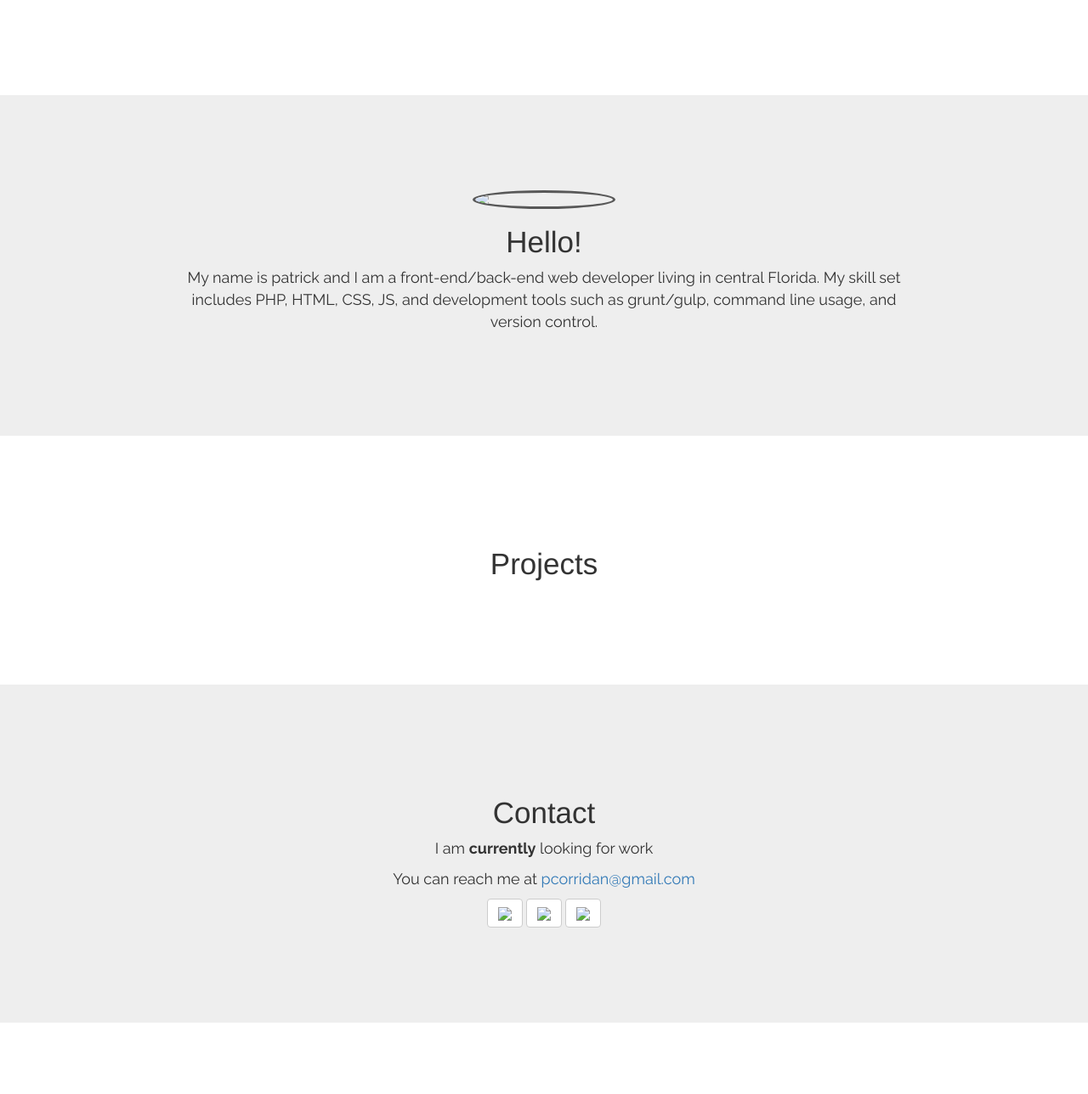
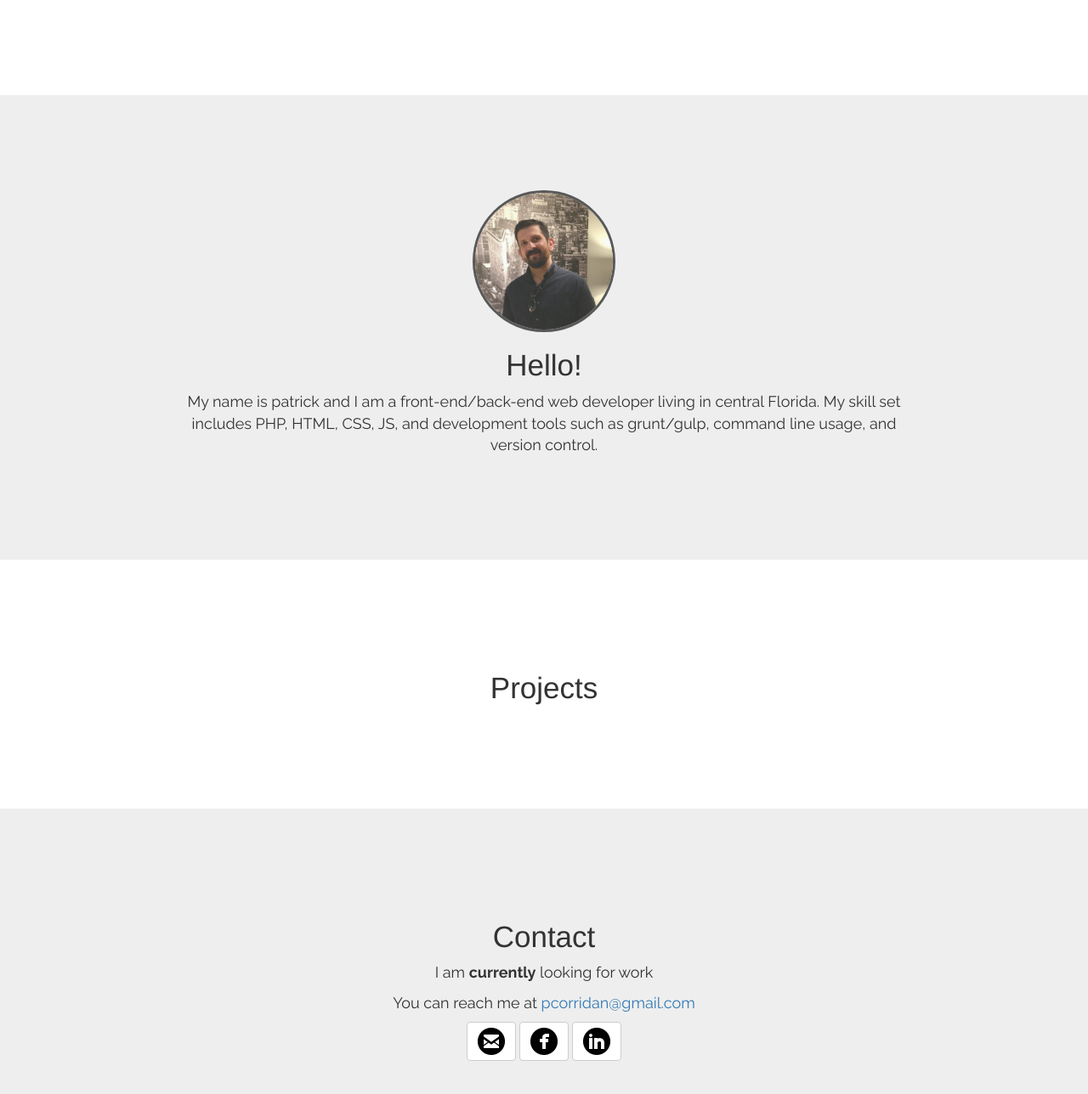
Before and after one commit to pcoridan/MyPortfolio, a website: page index.html in a window 1280 px wide. Shown: the part 364-1652 px from the top of the page at 85% size. Before the commit the page ends 1568 px from the top, so only its background shows below. Drawn offline with nearby package versions, Linux system fonts and the light colour scheme; the site is published under a folder, as on GitHub Pages, so addresses that start at the root find nothing.

Commit message:
Fixed image links.

```diff
--- a/index.html
+++ b/index.html
@@ -64,7 +64,7 @@
         </section>
         <section class="section about" id="about">
             <div class="container">
-                <img class="headshot img-responsive" src="/img/patrick_headshot.jpg">
+                <img class="headshot img-responsive" src="img/patrick_headshot.jpg">
                 <h3>Hello!</h3>
                 <p>My name is patrick and I am a front-end/back-end web developer living in central Florida. My skill set includes PHP, HTML, CSS, JS, and development tools such as grunt/gulp, command line usage, and version control.</p>
             </div>
@@ -77,13 +77,13 @@
             <p>I am <strong>currently</strong> looking for work</p>
             <p>You can reach me at <a href="mailto:pcorridan@gmail.com">pcorridan@gmail.com</a></p>
             <button type="button" class="btn btn-default">
-                <img src="/img/email-32.png">
+                <img src="img/email-32.png">
             </button>
             <button type="button" class="btn btn-default">
-                <img src="/img/facebook-32.png">
+                <img src="img/facebook-32.png">
             </button>
             <button type="button" class="btn btn-default">
-                <img src="/img/linkedin-32.png">
+                <img src="img/linkedin-32.png">
             </button>
         </section>
         <footer>
```
